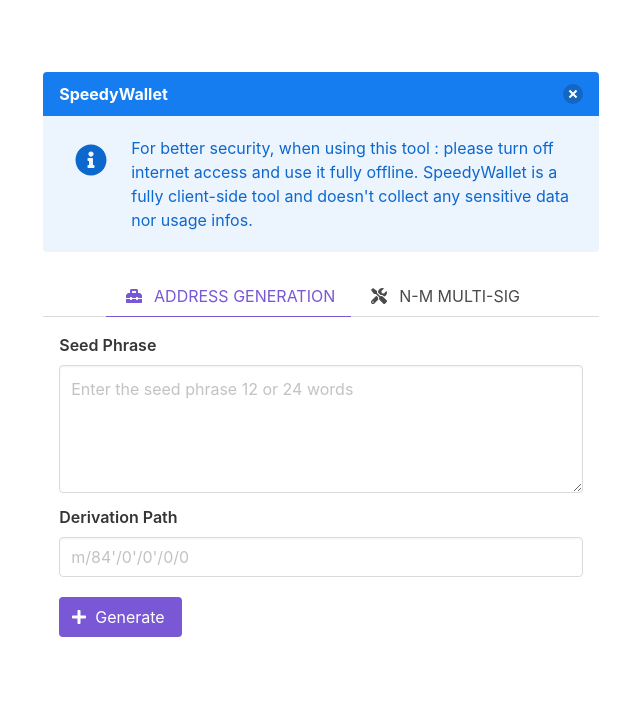
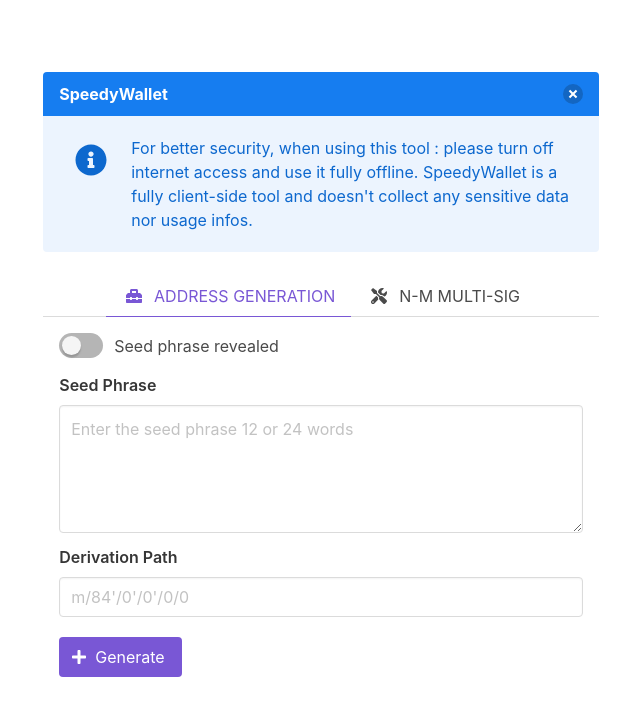
Before and after one commit to eddywm/speedy, a Vue app: page / in a window 1280 px wide. Shown: the top 716 px of the page, without its empty margins (319-959 px from the left). Built offline with nearby package versions, Linux system fonts and the light colour scheme.

Commit message:
Add functionality to hide and revealed mnemonic phrase

```diff
--- a/src/components/AddressGeneration.vue
+++ b/src/components/AddressGeneration.vue
@@ -2,9 +2,15 @@
   <div>
     <div>
 
+      <div class="field">
+        <b-switch v-model="isPhraseHidden">
+          {{ isPhraseHidden ? 'Seed phrase hidden' : 'Seed phrase revealed' }}
+        </b-switch>
+      </div>
+
       <b-field label="Seed Phrase">
         <b-input type="textarea" placeholder="Enter the seed phrase 12 or 24 words"
-                 v-model="seedPhrase"
+                 v-model="isPhraseHidden ? hiddenPhrase : seedPhrase"
                  validation-message="The seed phrase is required"
                  required>
 
@@ -19,8 +25,6 @@
 
         </b-input>
       </b-field>
-
-
     </div>
 
     <div>
@@ -40,7 +44,7 @@
 </template>
 
 <script lang="ts">
-import {Component, Vue} from 'vue-property-decorator';
+import {Component, Vue, Watch} from 'vue-property-decorator';
 import * as bitcoin from 'bitcoinjs-lib'
 import * as bip32 from 'bip32';
 import * as bip39 from 'bip39';
@@ -49,8 +53,16 @@ import * as bip39 from 'bip39';
 export default class AddressGeneration extends Vue {
   generatedAddress: string = ""
   seedPhrase: string = ""
+  hiddenPhrase: string = ""
+
   derivationPath: string = ""
   isAddressBannerActive: boolean = false
+  isPhraseHidden: boolean = false;
+
+  @Watch('seedPhrase')
+  onSeedPhraseChanged(value: string, oldValue: string) {
+    this.hiddenPhrase = this.seedPhrase.replace(/\S/gi, '*');
+  }
 
   public derive(seedPhrase: string, derivationPath: string): string {
     const seed = bip39.mnemonicToSeedSync(seedPhrase, "");
@@ -58,7 +70,6 @@ export default class AddressGeneration extends Vue {
 
     const account = root.derivePath(derivationPath);
     let publicKey = account.publicKey;
-
     return bitcoin.payments.p2wpkh({pubkey: publicKey}).address ?? "";
   }
 
@@ -94,7 +105,6 @@ export default class AddressGeneration extends Vue {
 
       this.isAddressBannerActive = true;
     } catch (e) {
-      console.log(`Failed generating address: ${e}`)
       this.warn("There was an issue generating the address, check inputs again !")
 
     }
```
